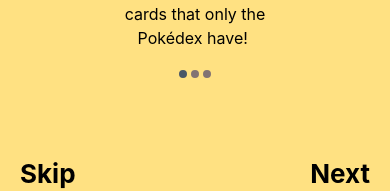
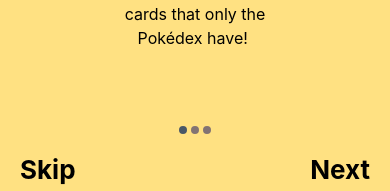
Before and after one commit to suyogster/mdev1014-Pokedex, a React Native app: screen /Onboard in a window 390 px wide. Shown: the part 619-810 px from the top of the page. Built offline with nearby package versions, Linux system fonts and the light colour scheme.

Commit message:
Add fixes to layout for android

```diff
--- a/src/screens/OnboardingScreen.tsx
+++ b/src/screens/OnboardingScreen.tsx
@@ -113,7 +113,8 @@
     paddingHorizontal: 20,
     justifyContent: 'center',
     alignSelf: 'flex-end',
-    marginBottom: 50,
+    //change for android layout
+    marginBottom: 20,
   },
   button: {
     backgroundColor: '#F57D31',
@@ -126,12 +127,14 @@
   dotContainer: {
     flexDirection: 'row',
     justifyContent: 'center',
-    marginBottom: 80,
+    //change for android layout
+    marginBottom: 20,
   },
   dot: {
     borderWidth: 4,
     borderRadius: 50,
     marginHorizontal: 2,
+    marginTop: 40,
     maxHeight: 3,
   },
 });
--- a/src/screens/PokemonDetailScreen.tsx
+++ b/src/screens/PokemonDetailScreen.tsx
@@ -145,6 +145,8 @@
     justifyContent: 'space-between',
     alignContent: 'center',
     paddingHorizontal: 20,
+    //change for android layout
+    marginTop: 40,
   },
 
   customHeaderRightIcons: {
```
